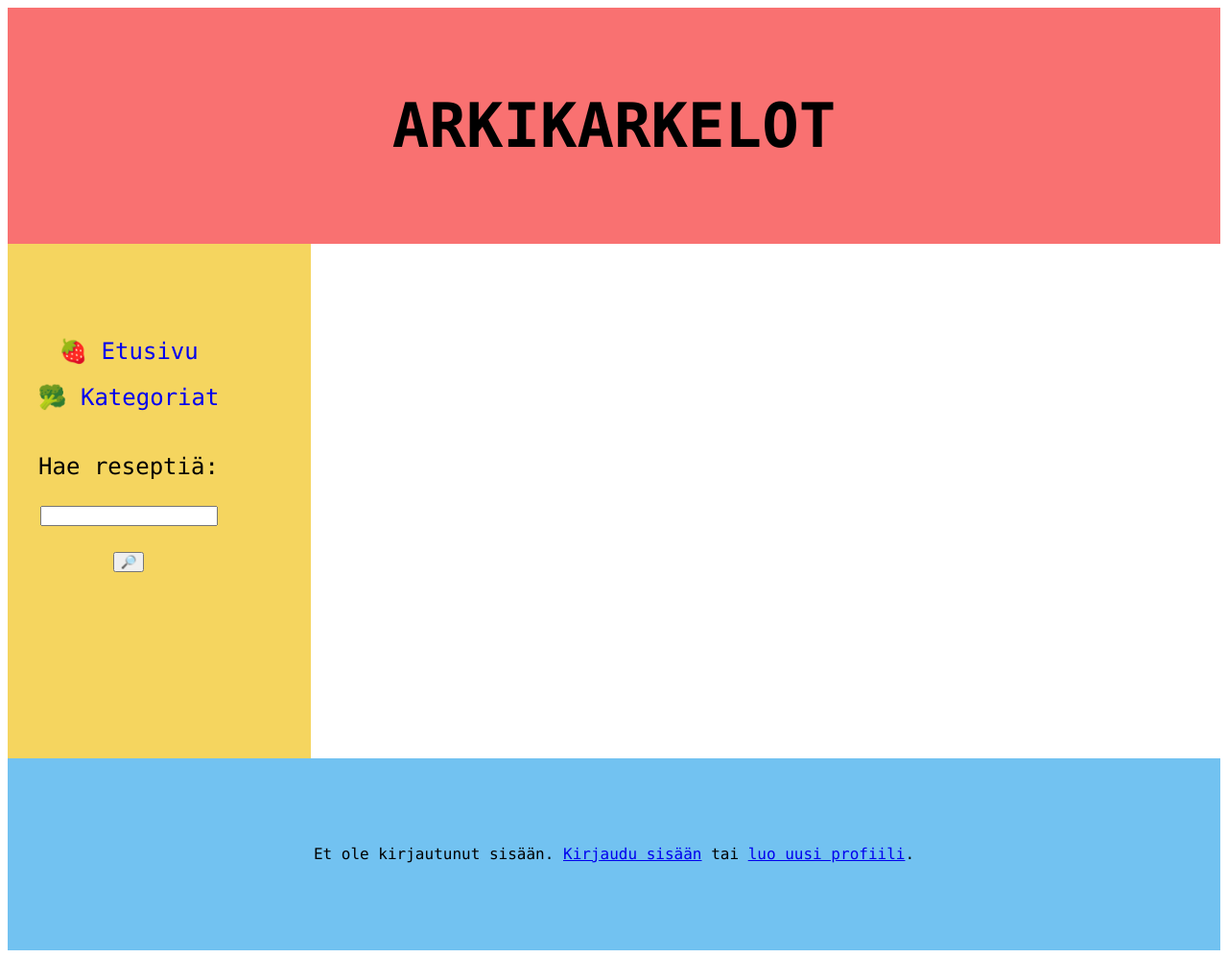
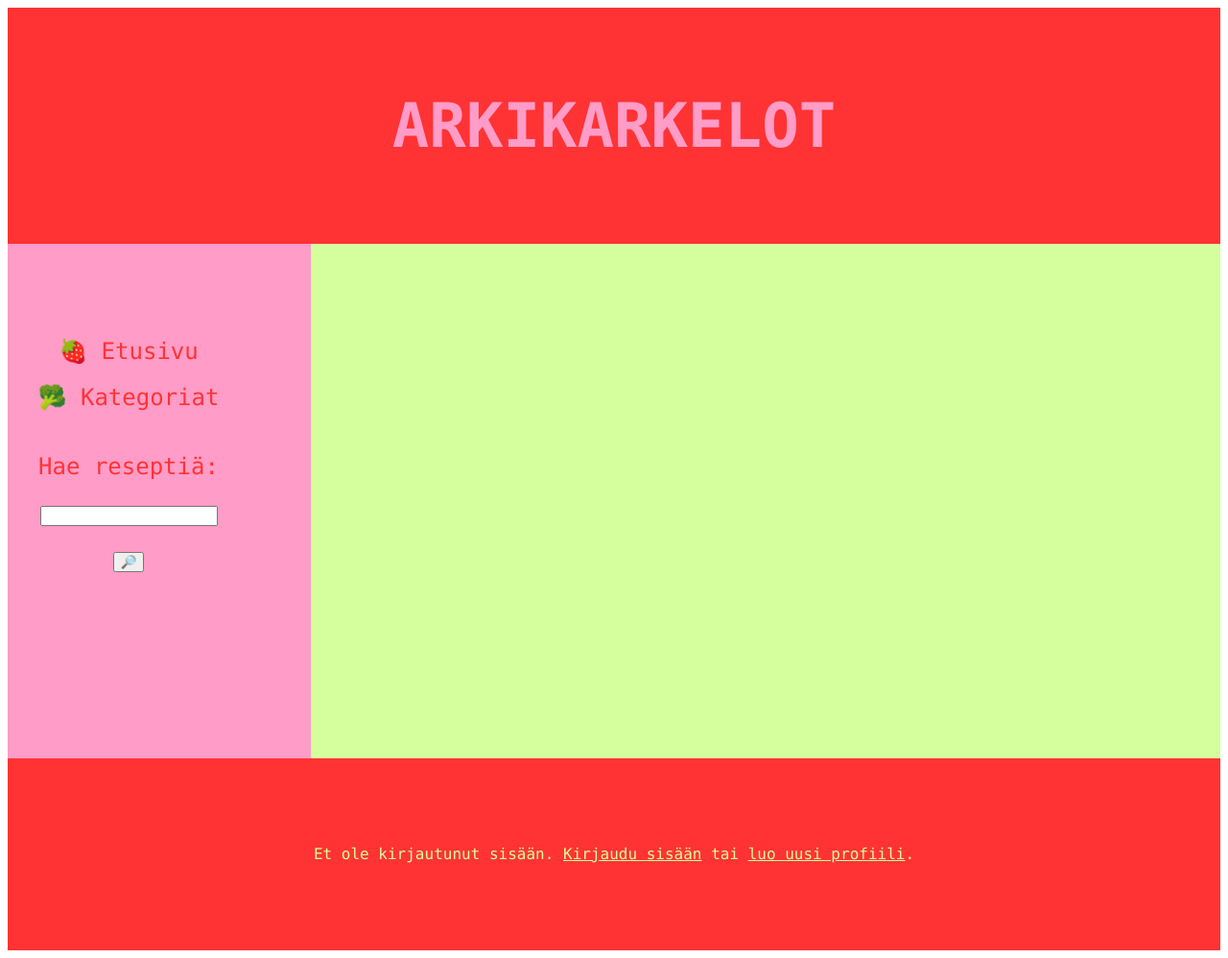
Before and after one commit to aadnw/arkiruoka, a Flask app: page /profile/1 in a window 1280 px wide. Shown: the whole page at 96% size. Run offline with Flask 3, Linux system fonts and the light colour scheme; data that the repository does not hold is empty.

Commit message:
Changes to link outputs

```diff
--- a/static/main.css
+++ b/static/main.css
@@ -1,5 +1,6 @@
 .left-sidebar-grid {
     display: grid;
+    background-color: #d5ff9c;
     flex-direction: column;
     min-height: 100vh;
     grid-template-areas:
@@ -27,7 +28,8 @@
     padding: 2rem;
     font-size: 2em;
     overflow-y: hidden;
-    background:#f97171;
+    color: #ff9cc7;
+    background: #ff3333;
 }
 
 .left-sidebar-grid > .main-content {
@@ -35,7 +37,8 @@
     max-height: 350px;
     flex-grow: 1;
     overflow-y: auto;
-    background:#fff;
+    color: #ff3333;
+    background: #d5ff9c;
 }
 
 .left-sidebar-grid > .navbar {
@@ -49,7 +52,8 @@
     padding-left: 1em;
     padding-bottom: 2em;
     overflow-y: hidden;
-    background:#f5d55f;
+    color: #ff3333;
+    background:#ff9cc7;
 }
 
 .left-sidebar-grid > .footer {
@@ -57,5 +61,66 @@
     margin-top: auto;
     text-align: center;
     overflow-y: hidden;
-    background:#72c2f1;
+    color: #d5ff9c;
+    background: #ff3333;
 }
+
+.red-link:link {
+    color: #ff3333;
+    text-decoration: none;
+}
+
+.red-link:visited {
+    color: #ff3333;
+    text-decoration: none;
+}
+
+.red-link:hover {
+    color: #ff3333;
+    text-decoration: underline;
+}
+
+.footer-link:link {
+    color: #d5ff9c;
+    text-decoration: underline;
+}
+
+.footer-link:visited {
+    color: #d5ff9c;
+    text-decoration: underline;
+}
+
+.footer-link:hover {
+    color: #d5ff9c;
+    text-decoration: none;
+}
+
+.main-link:link {
+    color: #ff3333;
+    text-decoration: none;
+}
+
+.main-link:visited {
+    color: #ff3333;
+    text-decoration: none;
+}
+
+.main-link:hover {
+    color: #ff3333;
+    text-decoration: underline;
+}
+
+.main-u-link:link {
+    color: #ff3333;
+    text-decoration: underline;
+}
+
+.main-u-link:visited {
+    color: #ff3333;
+    text-decoration: underline;
+}
+
+.main-u-link:hover {
+    color: #ff3333;
+    text-decoration: none;
+}
--- a/templates/categories.html
+++ b/templates/categories.html
@@ -7,7 +7,7 @@
 
 <ul>
     {% for category in categories %}
-    <li><a style="text-decoration:none" href="/category/{{ category.id }}">{{ category.name }}</a>
+    <li><a class="main-link" href="/category/{{ category.id }}">{{ category.name }}</a>
     {% endfor %}
 </ul>
 
--- a/templates/category.html
+++ b/templates/category.html
@@ -11,12 +11,12 @@ Kategoriassa ei ole vielä reseptejä.
 
 <ul>
 {% for recipe in recipes %}
-<li><a style="text-decoration:none" href="/recipe/{{ recipe.id }}">{{ recipe.name }}</a>
+<li><a class="main-link" href="/recipe/{{ recipe.id }}">{{ recipe.name }}</a>
 {% endfor %}
 </ul>
 
 {% if session.user_role == 1 %}
-<a href="/new/{{ id }}">Lisää uusi resepti</a>
+<a class="main-u-link" href="/new/{{ id }}">Lisää uusi resepti</a>
 {% endif %}
 
 {% endblock %}
--- a/templates/error.html
+++ b/templates/error.html
@@ -4,6 +4,6 @@
 
 Virhe: {{ message }}
 <p>
-<a href={{ adress }}>Palaa takaisin</a>
+<a class="main-u-link" href={{ adress }}>Palaa takaisin</a>
 
 {% endblock %}
--- a/templates/favorites.html
+++ b/templates/favorites.html
@@ -10,7 +10,7 @@ Sinulla ei ole vielä suosikkeja.
 
 <ul>
 {% for favorite in favorites %}
-<li><a style="text-decoration:none" href="/recipe/{{ favorite.id }}">{{ favorite.name }}</a>
+<li><a class="main-link" href="/recipe/{{ favorite.id }}">{{ favorite.name }}</a>
 {% endfor %}
 </ul>
 
--- a/templates/index.html
+++ b/templates/index.html
@@ -21,7 +21,7 @@ Arkikarkelot alkakoon, vatsa ja ympäristö kiittää!
 
 <ol>
 {% for top in tops %}
-<li><a style="text-decoration:none" href="/recipe/{{ top.recipe_id }}">{{ top.name }}</a>
+<li><a class="main-link" href="/recipe/{{ top.recipe_id }}">{{ top.name }}</a>
 {% endfor %}
 </ol>
 
--- a/templates/layout.html
+++ b/templates/layout.html
@@ -8,10 +8,10 @@
     <header class="header"><h1><b>ARKIKARKELOT</b></h1></header>
     <main class="main-content">{% block content %}{% endblock %}</main>
     <nav class="navbar">
-        🍓 <a style="text-decoration:none" href="/">Etusivu</a> <br>
-        🥦 <a style="text-decoration:none" href="/categories">Kategoriat</a> <br>
+        🍓 <a class="red-link" href="/">Etusivu</a> <br>
+        🥦 <a class="red-link" href="/categories">Kategoriat</a> <br>
         {% if session.user_id %}
-        🍋 <a style="text-decoration:none" href="/profile/{{ session.user_id }}">Oma profiili</a> <br>
+        🍋 <a class="red-link" href="/profile/{{ session.user_id }}">Oma profiili</a> <br>
         {% endif %}
         <p>
         <form action="/result" method="GET">
@@ -28,13 +28,13 @@
         Tervetuloa ylläpitäjä, <b>{{ session.user_name }}.</b>
 
         {% else %}
-        Et ole kirjautunut sisään. <a href="/login">Kirjaudu sisään</a> tai <a href="/register">luo uusi profiili</a>.
+        Et ole kirjautunut sisään. <a class="footer-link" href="/login">Kirjaudu sisään</a> tai <a class="footer-link" href="/register">luo uusi profiili</a>.
         {% endif %}
 
         <br>
 
         {% if session.user_id %}
-        <a href="/logout">Kirjaudu ulos</a>
+        <a class="footer-link" href="/logout">Kirjaudu ulos</a>
         {% endif %}
     </footer>
 </div>
--- a/templates/login.html
+++ b/templates/login.html
@@ -13,6 +13,6 @@ Salasana: <input type="password" name="password">
 <input type="hidden" name="csrf_token" value="{{ session.csrf_token}}">
 </form>
 
-Jos sinulla ei ole käyttäjätunnusta, voit luoda uuden tunnuksen <a href="/register">tästä</a>
+Jos sinulla ei ole käyttäjätunnusta, voit luoda uuden tunnuksen <a class="main-u-link" href="/register">tästä</a>
 
 {% endblock %}
--- a/templates/profile.html
+++ b/templates/profile.html
@@ -18,7 +18,7 @@ palaa takaisin <a href="/">etusivulle</a> päästäksesi alkuun! <br>
 {% if recipes %}
 <h3>Omat reseptit:</h3>
 {% for recipe in recipes %}
-<li><a style="text-decoration:none" href="/recipe/{{ recipe.id}}">{{ recipe.name }}</a> <br>
+<li><a class="main-link" href="/recipe/{{ recipe.id}}">{{ recipe.name }}</a> <br>
     Luotu: {{ recipe.created_at.strftime("%Y-%m-%d %H:%M:%S") }} <br>
 </li>
 {% endfor %}
@@ -28,20 +28,20 @@ palaa takaisin <a href="/">etusivulle</a> päästäksesi alkuun! <br>
 <p>
 
 {% if recipes %}
-<a style="text-decoration:none" href="/remove"><h3>❌ Poista resepti</h3></a>
+<a class="main-u-link" href="/remove"><h3>❌ Poista resepti</h3></a>
 {% endif %}
 
 <p>
-<a style="text-decoration:none" href="/favorites/{{ session.user_id }}"><h3>💖 Suosikit</h3></a>
+<a class="main-u-link" href="/favorites/{{ session.user_id }}"><h3>💖 Suosikit</h3></a>
 
 {% endif %}
 
 {% if session.user_role == 2 %}
 
 <ul>
-    <li> <a style="text-decoration:none" href="/remove_cat">Poista kategoria</a>
-    <li> <a style="text-decoration:none" href="/new_cat">Lisää uusi kategoria</a>
-    <li> <a style="text-decoration:none" href="/admin_remove">Hallinnoi reseptejä</a>
+    <li> <a class="main-u-link" href="/remove_cat">Poista kategoria</a>
+    <li> <a class="main-u-link" href="/new_cat">Lisää uusi kategoria</a>
+    <li> <a class="main-u-link" href="/admin_remove">Hallinnoi reseptejä</a>
 </ul>
 
 {% endif %}
--- a/templates/register.html
+++ b/templates/register.html
@@ -22,6 +22,6 @@ Käyttäjärooli:
 </form>
 
 <p>
-<a href="/login">Palaa takaisin kirjautumissivulle</a>
+<a class="main-u-link" href="/login">Palaa takaisin kirjautumissivulle</a>
 
 {% endblock %}
--- a/templates/result.html
+++ b/templates/result.html
@@ -9,7 +9,7 @@ Hakusanallasi ei löytynyt tuloksia.
 
 {% for result in results %}
 <ul>
-<li> <a href="/recipe/{{ result.id }}">{{ result.name }}</a> <br>
+<li> <a class="main-link" href="/recipe/{{ result.id }}">{{ result.name }}</a> <br>
 </ul>
 {% endfor %}
 
```
